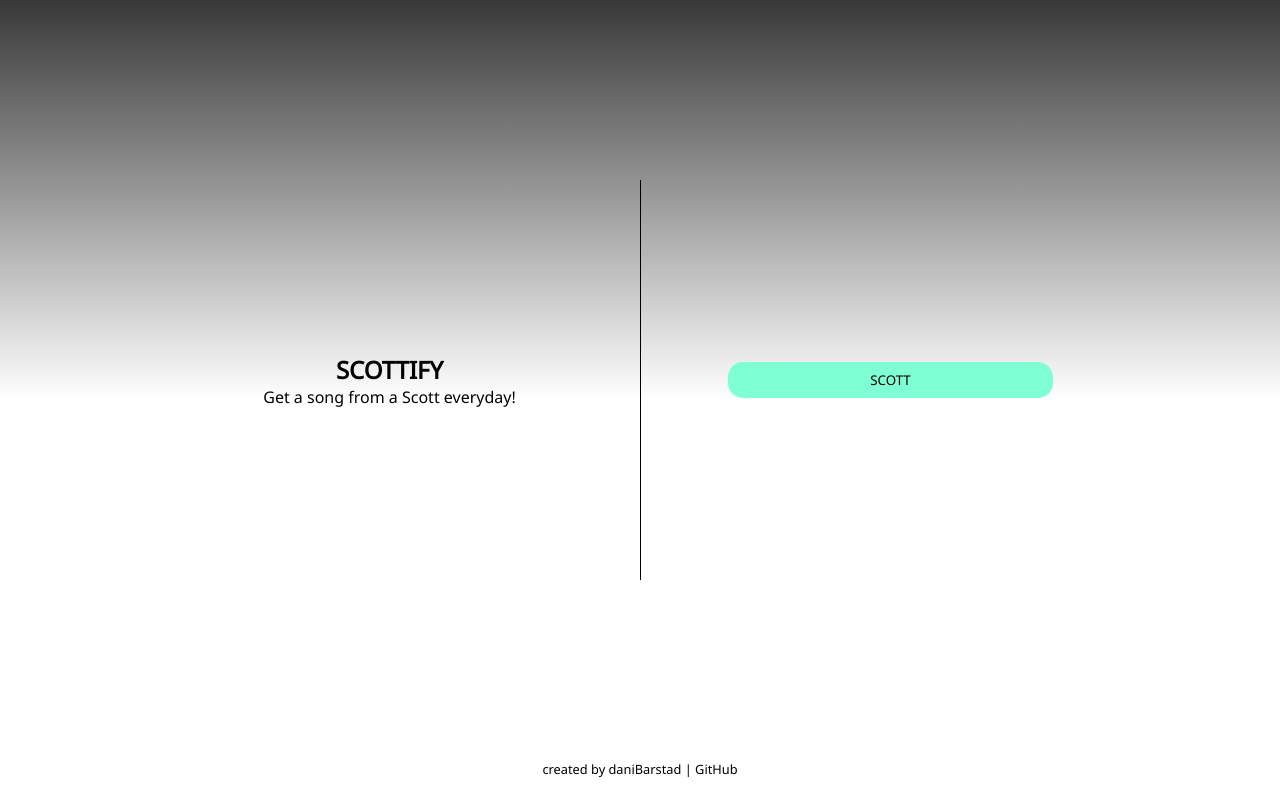
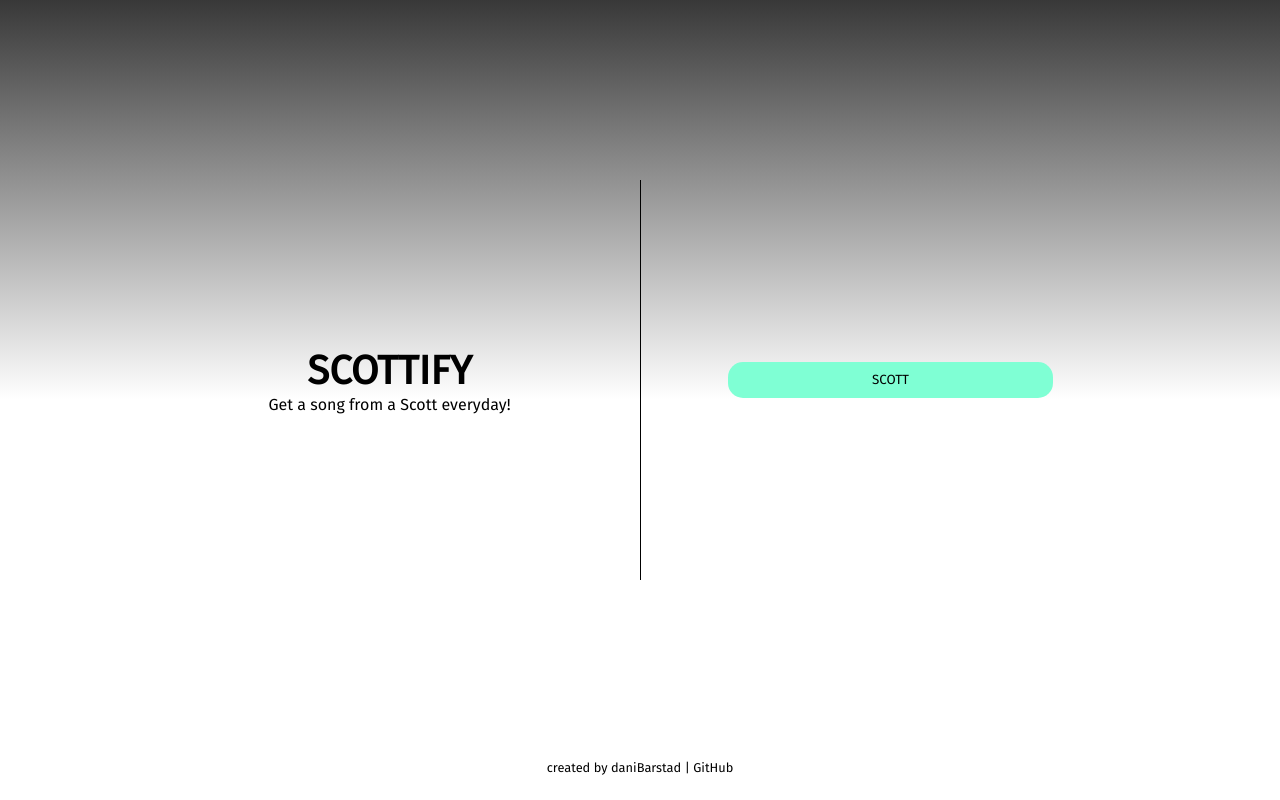
Before and after one commit to danibarstad/Scottify, a PHP site: page / in a window 1280 px wide. Run offline with PHP 8.4, Linux system fonts and the light colour scheme.

Commit message:
Changed font. Increased h1 font size

```diff
--- a/style.css
+++ b/style.css
@@ -1,7 +1,7 @@
-@import url('https://fonts.googleapis.com/css2?family=Noto+Sans&display=swap');
+@import url('https://fonts.googleapis.com/css2?family=Fira+Sans&display=swap');
 
 * {
-    font-family: 'Noto Sans', sans-serif;
+    font-family: 'Fira Sans', sans-serif;
     margin: 0;
     padding: 0%;
 }
@@ -36,6 +36,7 @@ body {
 }
 
 .desc-item > h1 {
+    font-size: 2.5rem;
     text-transform: uppercase;
 }
 
```
